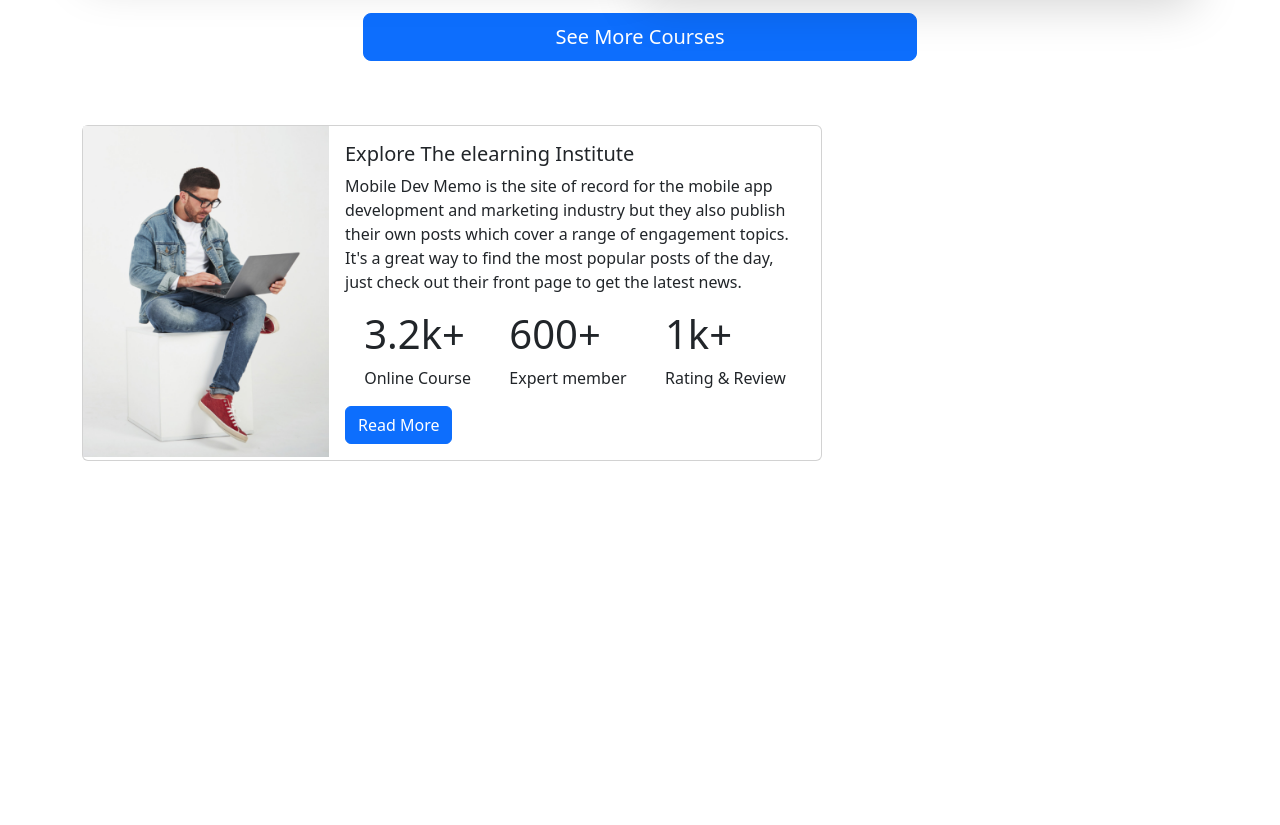
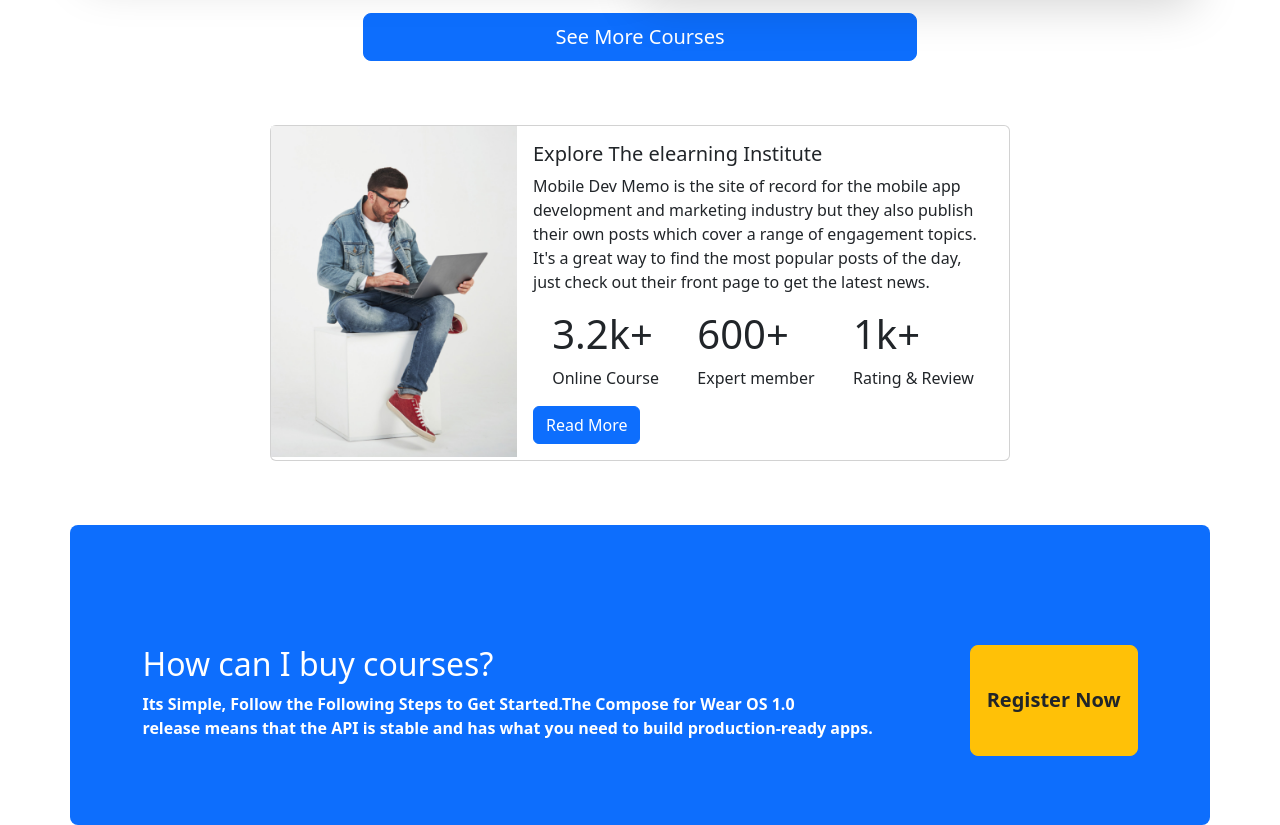
Before and after one commit to shomrathasan10/Astha-insight, a plain HTML site: page index.html in a window 1280 px wide. Shown: the part 1560-2385 px from the top of the page. Before the commit the page ends 2037 px from the top, so only its background shows below. Drawn offline with nearby package versions, Linux system fonts and the light colour scheme.

Commit message:
registration

```diff
--- a/index.html
+++ b/index.html
@@ -103,7 +103,6 @@
             <p>DroidCrunch is an android news and tips blog committed to give trustworthy reviews over helpful <br> and new applications as well on Smartphones and gadgets..</p>
             </div>
             <div class="row row-cols-1 row-cols-md-2 g-4 d-flex p-3 justify-content-around">
-
                 <div class="card border border-0 shadow-lg h-50" style="max-width: 600px; max-height: 300px;">
                     <div class="row g-0">
                       <div class="col-md-4">
@@ -191,7 +190,7 @@
                   <button type="button" class="btn btn-primary btn-lg">See More Courses</button>
            </div>
          </section>
-         <section class="container ">
+         <section class="container d-flex justify-content-center">
             <!-- institue -->
             <div class="card mb-3" style="max-width: 740px; max-height: 640px;">
                 <div class="row g-0">
@@ -223,6 +222,15 @@
                 </div>
               </div>
          </section>
+         <section style="height:300px ;" class="container rounded-3 bg-primary" id="subscribe">
+          <div class="container my-5 d-flex d-flex justify-content-around" style="position: relative; top: 120px;">
+              <div class="text-white fw-bold">
+                <h2>How can I buy courses?</h2>
+                <p>Its Simple, Follow the Following Steps to Get Started.The Compose for Wear OS 1.0 <br> release means that the API is stable and has what you need to build production-ready apps.</p>
+              </div>
+              <button type="button" class="btn btn-warning btn-lg text-dark fw-bold">Register Now</button>
+          </div>
+       </section>
     </main>
     <script src="https://cdn.jsdelivr.net/npm/bootstrap@5.2.0/dist/js/bootstrap.bundle.min.js"></script>
 </body>
```
